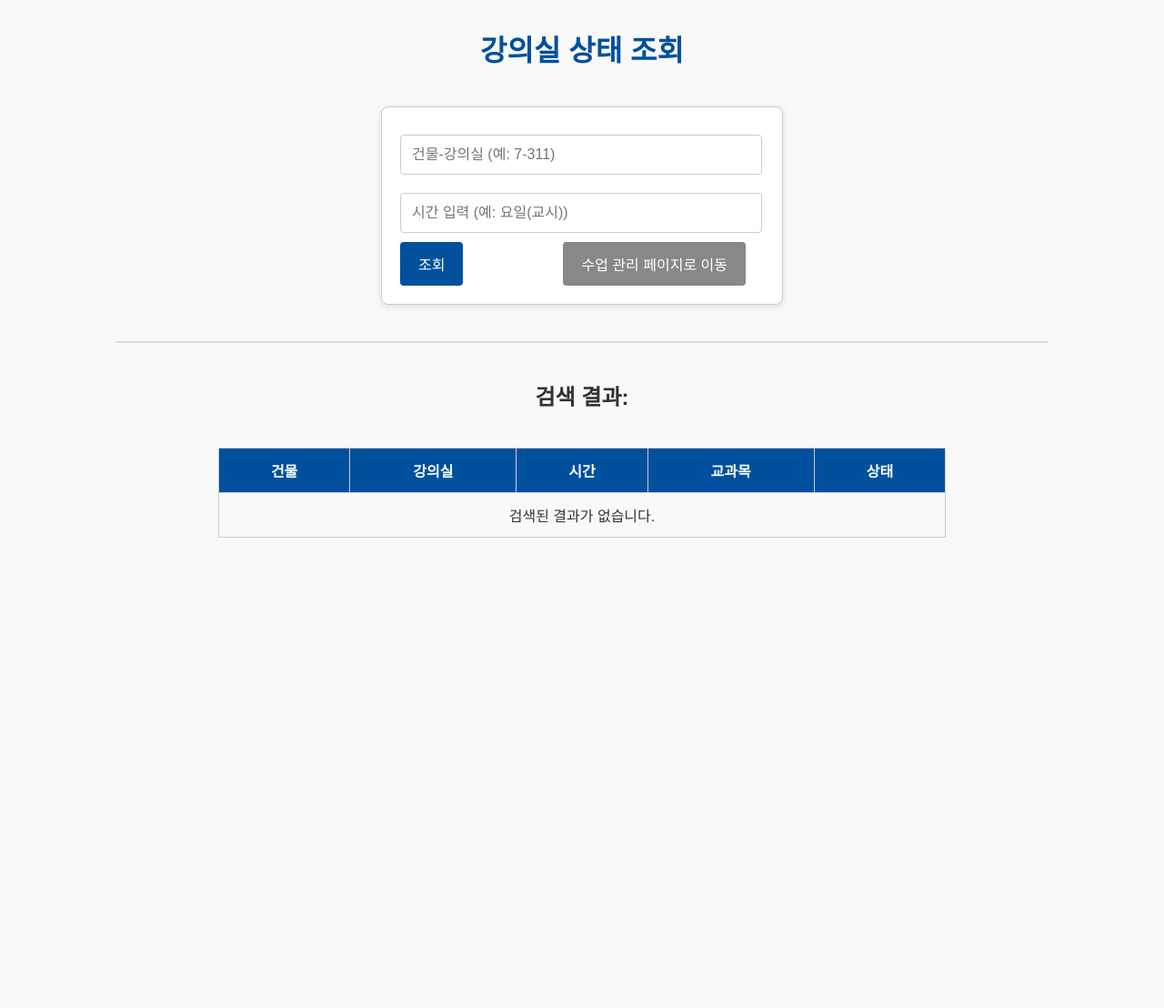
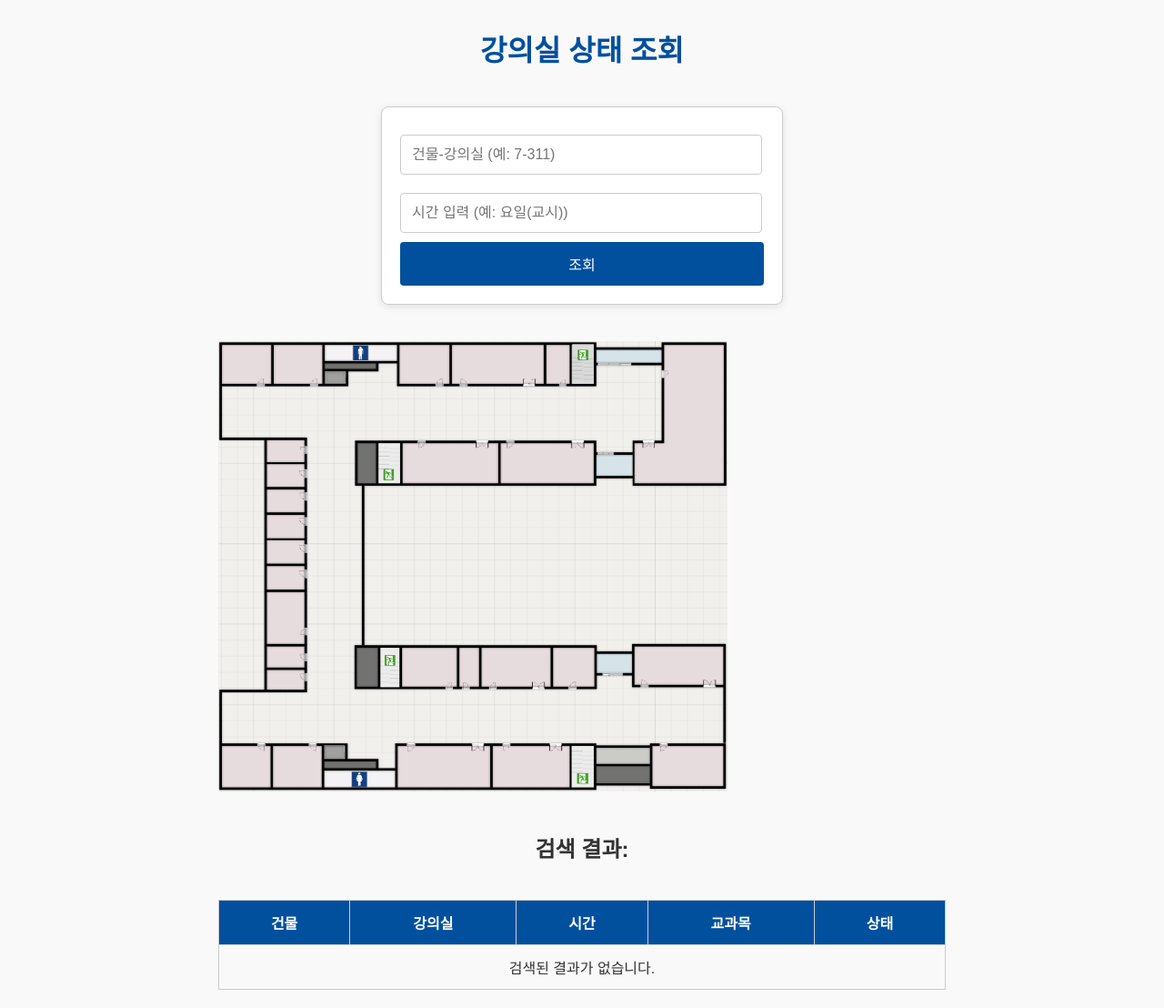
Before and after one commit to imsuajeon/database, a Flask app: page / in a window 1280 px wide. Shown: the whole page at 91% size. Before the commit the page ends 591 px from the top, so only its background shows below. Run offline with Flask 3, Linux system fonts and the light colour scheme.

Commit message:
insert_map

```diff
--- a/main.py
+++ b/main.py
@@ -1,4 +1,4 @@
-from flask import Flask, render_template, request, redirect, url_for, flash
+from flask import Flask, render_template, request, flash
 import sqlite3
 
 app = Flask(__name__)
@@ -6,24 +6,24 @@ app.secret_key = 'your_secret_key'
 
 DB_FILENAME = "classrooms.db"
 
-# 메인 페이지 및 검색 기능
 @app.route('/', methods=['GET', 'POST'])
 def home():
     rooms = []
+    searched_room = None
     if request.method == 'POST':
         location = request.form.get('location')
         input_time = request.form.get('time', None)
 
         try:
             building, room = location.split('-')
+            searched_room = f"{building}-{room}"
         except ValueError:
             flash("건물-강의실 형식으로 입력해주세요. 예: 7-311", "error")
-            return render_template('Search.html', rooms=rooms)
+            return render_template('Search.html', rooms=rooms, searched_room=None)
 
         try:
-            with sqlite3.connect(DB_FILENAME, check_same_thread=False) as conn:
+            with sqlite3.connect(DB_FILENAME) as conn:
                 cursor = conn.cursor()
-                # 기본 쿼리: 건물과 강의실로 조회
                 query = """
                 SELECT 건물, 강의실, 시간, 교과목
                 FROM 편람
@@ -36,7 +36,6 @@ def home():
                 cursor.execute(query, params)
                 results = cursor.fetchall()
 
-                # 결과를 rooms 리스트에 담을 때, 사용 여부를 판단
                 rooms = [
                     {
                         'building': row[0],
@@ -49,143 +48,9 @@ def home():
                 ]
         except sqlite3.Error as e:
             flash(f"데이터베이스 오류 발생: {e}", "error")
-    return render_template('Search.html', rooms=rooms)
 
-# 수업 관리 페이지로 이동
-@app.route('/db-management', methods=['GET'])
-def db_management():
-    return render_template('SelectPage.html')  # 수업 관리 페이지를 렌더링
-
-# 수업 추가 페이지
-@app.route('/insert', methods=['GET'])
-def insert_page():
-    return render_template('InsertPage.html')
-
-# 수업 삭제 페이지
-@app.route('/delete', methods=['GET'])
-def delete_page():
-    return render_template('DeletePage.html')
-
-# 수업 수정 페이지
-@app.route('/update', methods=['GET'])
-def update_page():
-    return render_template('UpdatePage.html')
-
-# 수업 추가 처리
-@app.route('/insert-class', methods=['POST'])
-def insert():
-    try:
-        학수번호 = request.form['학수번호']
-        건물 = request.form['건물']
-        강의실 = request.form['강의실']
-        교과목 = request.form['교과목']
-        시간 = request.form['시간']
-        종류 = request.form['종류']
-
-        with sqlite3.connect(DB_FILENAME, check_same_thread=False) as conn:
-            cursor = conn.cursor()
-
-            # 학수번호, 건물, 강의실, 시간, 교과목, 종류가 모두 일치하는 수업이 있는지 확인
-            cursor.execute("""
-            SELECT COUNT(*) FROM 편람
-            WHERE 학수번호 = ? AND 건물 = ? AND 강의실 = ? AND 시간 = ? AND 교과목 = ? AND 종류 = ?
-            """, (학수번호, 건물, 강의실, 시간, 교과목, 종류))
-            result = cursor.fetchone()
-
-            if result[0] > 0:
-                flash("이미 동일한 수업이 존재합니다.", "error")
-                return redirect(url_for('insert_page'))
-
-            # 수업이 없으면 새로운 수업을 추가
-            cursor.execute("""
-            INSERT INTO 편람 (학수번호, 건물, 강의실, 교과목, 시간, 종류)
-            VALUES (?, ?, ?, ?, ?, ?)
-            """, (학수번호, 건물, 강의실, 교과목, 시간, 종류))
-            conn.commit()
-        flash("수업이 추가되었습니다.")
-    except sqlite3.Error as e:
-        flash(f"데이터베이스 오류 발생: {e}", "error")
-    return redirect(url_for('insert_page'))
-
-# 수업 삭제 처리
-@app.route('/delete-class', methods=['POST'])
-def delete():
-    try:
-        학수번호 = request.form['학수번호']
-        건물 = request.form['건물']
-        강의실 = request.form['강의실']
-        시간 = request.form['시간']
-        교과목 = request.form['교과목']
-        종류 = request.form['종류']
-
-        with sqlite3.connect(DB_FILENAME, check_same_thread=False) as conn:
-            cursor = conn.cursor()
-
-            # 해당 수업이 존재하는지 확인
-            cursor.execute("""
-            SELECT COUNT(*) FROM 편람
-            WHERE 학수번호 = ? AND 건물 = ? AND 강의실 = ? AND 시간 = ? AND 교과목 = ? AND 종류 = ?
-            """, (학수번호, 건물, 강의실, 시간, 교과목, 종류))
-            result = cursor.fetchone()
-
-            if result[0] == 0:
-                flash("삭제하려는 수업이 존재하지 않습니다.", "error")
-                return redirect(url_for('delete_page'))
-
-            # 수업이 존재하면 삭제
-            cursor.execute("""
-            DELETE FROM 편람 WHERE 학수번호 = ? AND 건물 = ? AND 강의실 = ? AND 시간 = ? AND 교과목 = ? AND 종류 = ?
-            """, (학수번호, 건물, 강의실, 시간, 교과목, 종류))
-            conn.commit()
-        flash("수업이 삭제되었습니다.")
-    except sqlite3.Error as e:
-        flash(f"데이터베이스 오류 발생: {e}", "error")
-    return redirect(url_for('delete_page'))
-
-# 수업 수정 처리
-@app.route('/update-class', methods=['POST'])
-def update():
-    try:
-        기존_학수번호 = request.form['기존_학수번호']
-        기존_건물 = request.form['기존_건물']
-        기존_강의실 = request.form['기존_강의실']
-        기존_시간 = request.form['기존_시간']
-        기존_교과목 = request.form['기존_교과목']
-        기존_종류 = request.form['기존_종류']
-
-        새_학수번호 = request.form['새_학수번호']
-        새_건물 = request.form['새_건물']
-        새_강의실 = request.form['새_강의실']
-        새_시간 = request.form['새_시간']
-        새_교과목 = request.form['새_교과목']
-        새_종류 = request.form['새_종류']
-
-        with sqlite3.connect(DB_FILENAME, check_same_thread=False) as conn:
-            cursor = conn.cursor()
-
-            # 기존 수업이 존재하는지 확인
-            cursor.execute("""
-            SELECT COUNT(*) FROM 편람
-            WHERE 학수번호 = ? AND 건물 = ? AND 강의실 = ? AND 시간 = ? AND 교과목 = ? AND 종류 = ?
-            """, (기존_학수번호, 기존_건물, 기존_강의실, 기존_시간, 기존_교과목, 기존_종류))
-            result = cursor.fetchone()
-
-            if result[0] == 0:
-                flash("수정하려는 수업이 존재하지 않습니다.", "error")
-                return redirect(url_for('update_page'))
-
-            # 기존 수업이 존재하면 수정
-            cursor.execute("""
-            UPDATE 편람
-            SET 학수번호 = ?, 건물 = ?, 강의실 = ?, 시간 = ?, 교과목 = ?, 종류 = ?
-            WHERE 학수번호 = ? AND 건물 = ? AND 강의실 = ? AND 시간 = ? AND 교과목 = ? AND 종류 = ?
-            """, (새_학수번호, 새_건물, 새_강의실, 새_시간, 새_교과목, 새_종류,
-                  기존_학수번호, 기존_건물, 기존_강의실, 기존_시간, 기존_교과목, 기존_종류))
-            conn.commit()
-        flash("수업 정보가 수정되었습니다.")
-    except sqlite3.Error as e:
-        flash(f"데이터베이스 오류 발생: {e}", "error")
-    return redirect(url_for('update_page'))
+    print("Searched Room (Flask):", searched_room)  # 디버깅 출력
+    return render_template('Search.html', rooms=rooms, searched_room=searched_room)
 
 if __name__ == "__main__":
     app.run(debug=True, port=5003)
--- /dev/null
+++ b/static/styles.css
@@ -0,0 +1,35 @@
+.map-container {
+    position: relative;
+    width: 800px; /* 이미지의 너비에 맞춤 */
+    margin: 20px auto;
+}
+
+.highlight {
+    position: absolute;
+    background-color: rgba(255, 0, 0, 0.5); /* 반투명 빨간색 */
+    border: 2px solid red;
+    border-radius: 5px;
+    display: none;
+}
+
+#room-7-329 { top: 0%; left: 0%; width: 7%; height: 10%; }
+#room-7-330 { top: 0%; left: 7%; width: 7%; height: 10%; }
+#room-7-301 { top: 0%; left: 25%; width: 7%; height: 10%; }
+#room-7-302 { top: 0%; left: 32%; width: 13%; height: 10%; }
+#room-7-303 { top: 0%; left: 45%; width: 3%; height: 10%; }
+
+#room-7-306 { top: 22%; left: 25%; width: 13%; height: 10%; }
+#room-7-305 { top: 22%; left: 39%; width: 13%; height: 10%; }
+#room-7-304 { top: 0%; left: 61%; width: 9%; height: 32%; }
+
+#room-7-309 { top: 67%; left: 25%; width: 8%; height: 10%; }
+#room-7-310 { top: 67%; left: 33%; width: 3%; height: 10%; }
+#room-7-311 { top: 67%; left: 36%; width: 10%; height: 10%; }
+#room-7-312 { top: 67%; left: 46%; width: 6%; height: 10%; }
+#room-7-313 { top: 67%; left: 57%; width: 12%; height: 10%; }
+
+#room-7-319 { bottom: 1%; left: 0%; width: 7%; height: 10%; }
+#room-7-318 { bottom: 1%; left: 7%; width: 7%; height: 10%; }
+#room-7-317 { bottom: 1%; left: 24%; width: 13%; height: 10%; }
+#room-7-316 { bottom: 1%; left: 37%; width: 11%; height: 10%; }
+#room-7-314 { bottom: 1%; left: 59%; width: 10%; height: 10%; }
--- a/templates/Search.html
+++ b/templates/Search.html
@@ -4,6 +4,7 @@
     <meta charset="UTF-8">
     <meta name="viewport" content="width=device-width, initial-scale=1.0">
     <title>강의실 상태 조회</title>
+
     <style>
         body {
             font-family: Arial, sans-serif;
@@ -59,25 +60,18 @@
             background-color: #003f7d;
         }
 
-        hr {
-            width: 80%;
-            border: 1px solid #ddd;
-            margin: 20px 0;
+        .map-container {
+            position: relative;
+            width: 800px;
+            margin: 20px auto;
         }
 
-        .btn-secondary {
-            padding: 12px 20px;
-            background-color: #888;
-            color: white;
-            border: none;
-            border-radius: 4px;
-            cursor: pointer;
-            font-size: 16px;
-            transition: background-color 0.3s;
-        }
-
-        .btn-secondary:hover {
-            background-color: #666;
+        .highlight {
+            position: absolute;
+            background-color: rgba(255, 0, 0, 0.5);
+            border: 2px solid red;
+            border-radius: 5px;
+            display: none;
         }
 
         table {
@@ -113,14 +107,9 @@
             text-align: center;
             margin: 20px;
         }
+    </style>
 
-        .button-container {
-            display: flex;
-            justify-content: space-between;
-            width: 95%;
-            max-width: 400px;
-        }
-    </style>
+    <link rel="stylesheet" href="{{ url_for('static', filename='styles.css') }}">
 </head>
 <body>
     <h1>강의실 상태 조회</h1>
@@ -128,18 +117,36 @@
     <form method="POST">
         <input type="text" name="location" placeholder="건물-강의실 (예: 7-311)" required>
         <input type="text" name="time" placeholder="시간 입력 (예: 요일(교시))">
-        <div class="button-container">
-            <button type="submit">조회</button>
-            <a href="/db-management" style="text-decoration: none;">
-                <button class="btn-secondary" type="button">수업 관리 페이지로 이동</button>
-            </a>
-        </div>
+        <button type="submit">조회</button>
     </form>
 
-    <hr>
+    <div class="map-container">
+        <img src="{{ url_for('static', filename='SH_3_map.png') }}" alt="도면 이미지" style="width: 70%; height: auto;">
+        <!-- 강의실 매핑 -->
+        <div id="room-7-329" class="highlight"></div>
+        <div id="room-7-330" class="highlight"></div>
+        <div id="room-7-301" class="highlight"></div>
+        <div id="room-7-302" class="highlight"></div>
+        <div id="room-7-303" class="highlight"></div>
+
+        <div id="room-7-306" class="highlight"></div>
+        <div id="room-7-305" class="highlight"></div>
+        <div id="room-7-304" class="highlight"></div>
+
+        <div id="room-7-309" class="highlight"></div>
+        <div id="room-7-310" class="highlight"></div>
+        <div id="room-7-311" class="highlight"></div>
+        <div id="room-7-312" class="highlight"></div>
+        <div id="room-7-313" class="highlight"></div>
+
+        <div id="room-7-319" class="highlight"></div>
+        <div id="room-7-318" class="highlight"></div>
+        <div id="room-7-317" class="highlight"></div>
+        <div id="room-7-316" class="highlight"></div>
+        <div id="room-7-314" class="highlight"></div>
+    </div>
 
     <h2 class="result-message">검색 결과:</h2>
-
     <table>
         <thead>
             <tr>
@@ -151,7 +158,7 @@
             </tr>
         </thead>
         <tbody>
-            {% if rooms and rooms|length > 0 %}
+            {% if rooms %}
                 {% for room in rooms %}
                 <tr>
                     <td>{{ room.building }}</td>
@@ -168,5 +175,21 @@
             {% endif %}
         </tbody>
     </table>
+
+    <!-- JavaScript -->
+    <script>
+        const searchedRoom = "{{ searched_room }}";
+        console.log("Searched Room from Flask:", searchedRoom);
+
+        if (searchedRoom) {
+            const highlightDiv = document.getElementById(`room-${searchedRoom}`);
+            if (highlightDiv) {
+                console.log("Highlight Div Found:", highlightDiv);
+                highlightDiv.style.display = "block";
+            } else {
+                console.error(`Could not find the room element for ID: room-${searchedRoom}`);
+            }
+        }
+    </script>
 </body>
 </html>
```
Also changed, not shown: static/SH_3_map.png (added).
